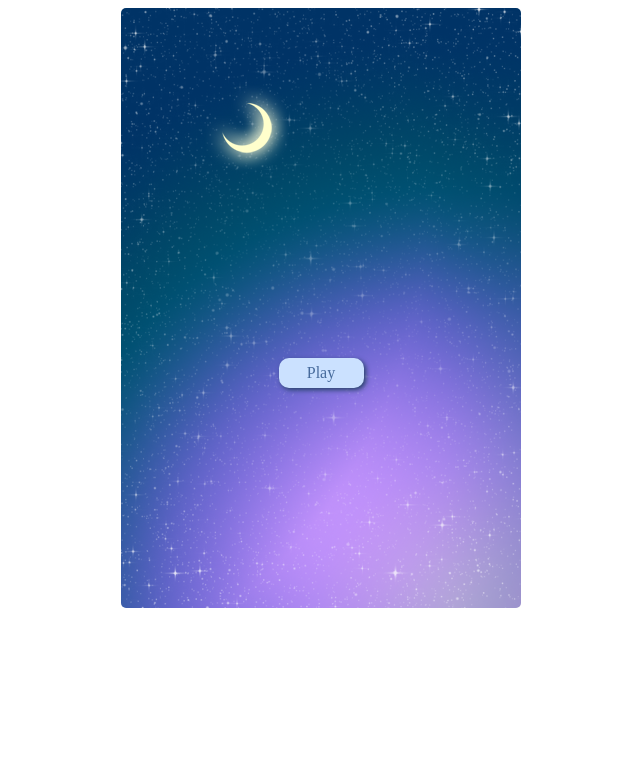
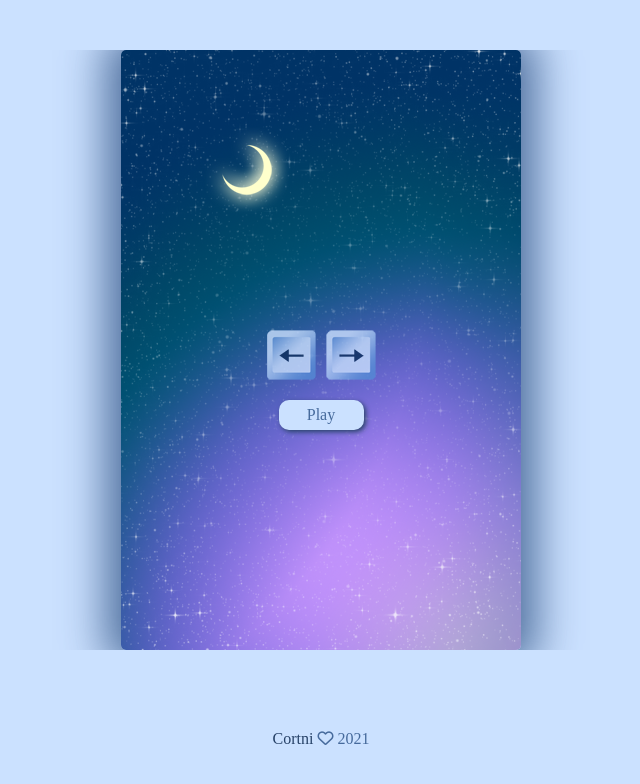
Before and after one commit to CortniFernandez/bunny-jump, a plain HTML site: page index.html in a window 1280 px wide. Shown: the whole page, without its empty margins (319-959 px from the left). Drawn offline with Linux system fonts and the light colour scheme.

Commit message:
Arrows and credit added

```diff
--- a/app.js
+++ b/app.js
@@ -209,6 +209,7 @@ document.addEventListener('DOMContentLoaded', () => {
   (startBtn).addEventListener("click", function() {
     this.style.display = "none";
     document.querySelector('.score').style.display = "none";
+    document.querySelector('.arrows').style.display = "none";
     start()
   })
 
--- a/index.html
+++ b/index.html
@@ -3,6 +3,7 @@
 <head>
   <meta charset="UTF-8">
   <title>Bunny Jump</title>
+  <script src="https://kit.fontawesome.com/46f97ecb95.js" crossorigin="anonymous"></script>
   <link rel="stylesheet" href="style.css"></link>
   <script src="app.js" charset="UTF-8"></script>
 </head>
@@ -12,7 +13,8 @@
   </div>
   <div class="score"></div>
   <div class="start">Play</div>
-
+  <div class="arrows"></div>
+  <div class="footer"><a href="#">Cortni</a> <i class="far fa-heart" id="heart"></i> 2021</div>
 
 </body>
 </html>
--- a/style.css
+++ b/style.css
@@ -1,10 +1,16 @@
+body {
+  background-color: rgb(203, 225, 255);
+}
+
 .grid {
   width: 400px;
   height: 600px;
   background-image: url("bg.png");
   position: relative;
-  margin: 0 auto;
+  margin: 50px auto 0;
   border-radius: 5px;
+  box-shadow: 0 0 45px 15px rgba(34, 69, 122, 0.75);
+  clip-path: inset(0px -75px 0px -75px);
 }
 
 .bunny {
@@ -46,3 +52,25 @@
   color:rgb(203, 225, 255);
   text-shadow: 2px 2px 5px rgb(39, 66, 104);
 }
+
+.arrows {
+  height: 50px;
+  width: 110px;
+  background-image: url("arrows.png");
+  background-repeat: none;
+  z-index: 10;
+  position: relative;
+  margin: 0 auto;
+  top: -350px;
+  opacity: 0.8;
+}
+
+.footer {
+  text-align: center;
+  color: rgb(70, 106, 156);
+}
+
+a {
+  text-decoration: none;
+  color: rgb(39, 66, 104);
+}
```
Also changed, not shown: arrows.png (added).
